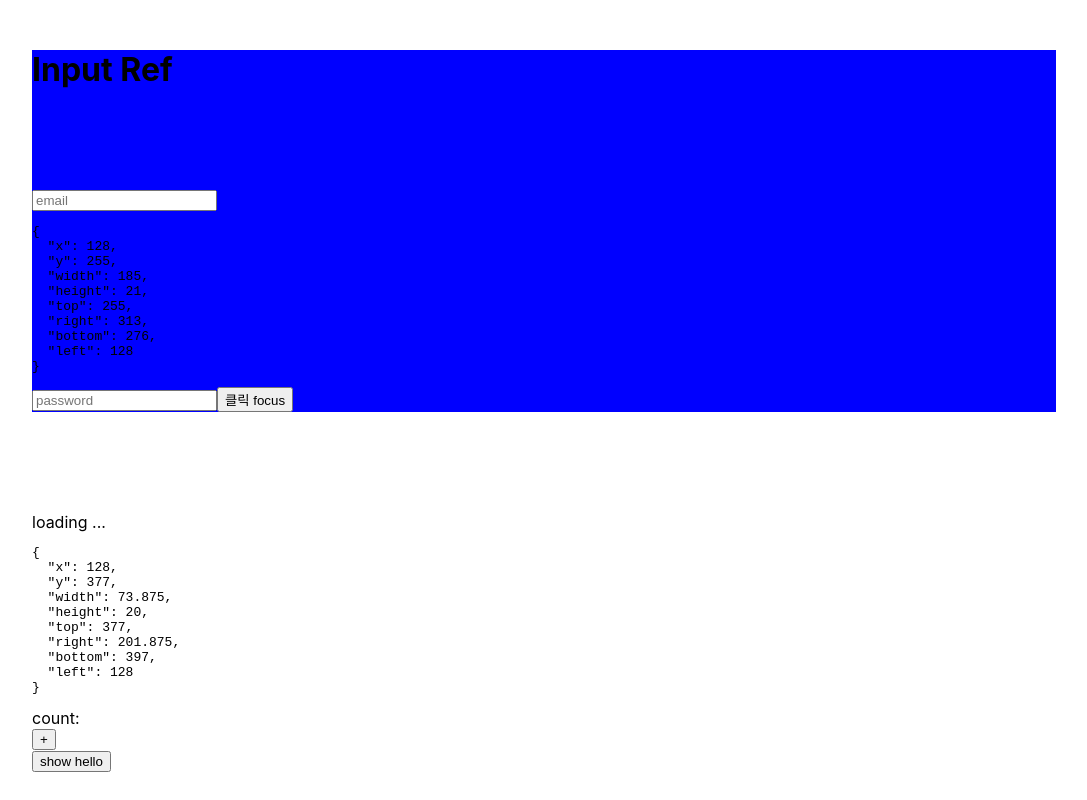
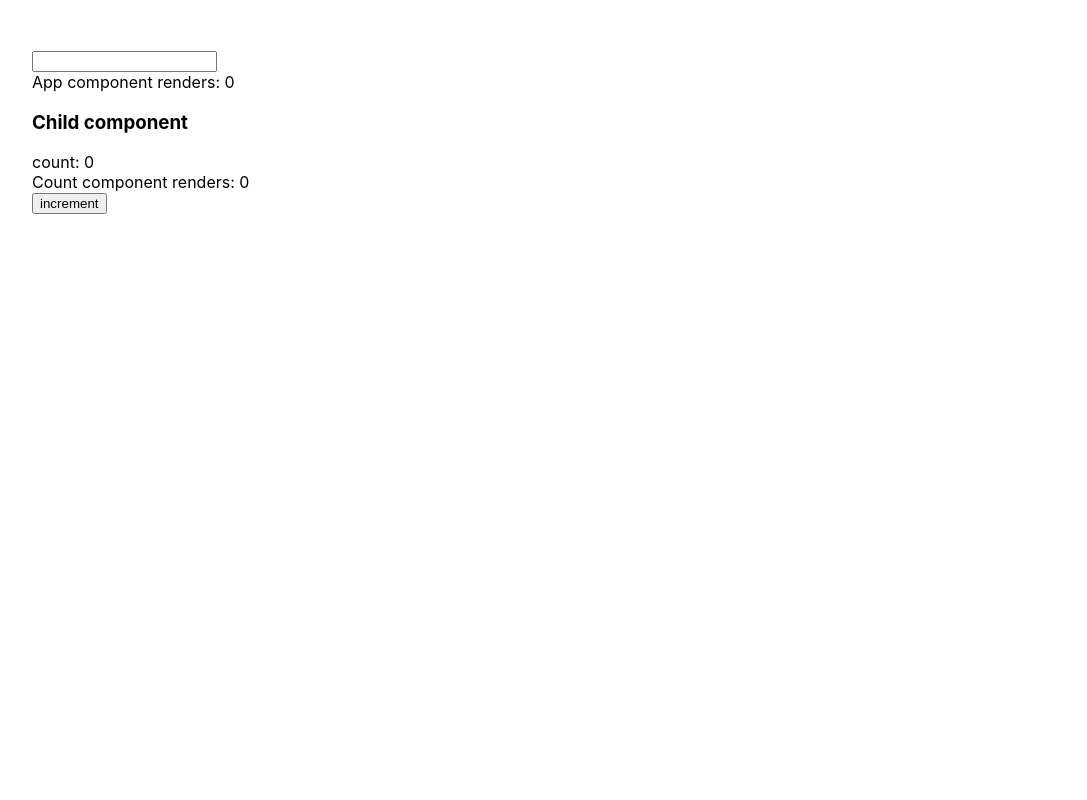
Before and after one commit to ston0538/react-hooks, a React (Create React App) app: page / in a window 1280 px wide. Shown: the top 800 px of the page, without its empty margins (96-1183 px from the left). Built offline with nearby package versions, Linux system fonts and the light colour scheme; no server answers.

Commit message:
useMemo 1

```diff
--- a/src/App.js
+++ b/src/App.js
@@ -1,68 +1,18 @@
-import React, { useState, useRef, useEffect } from "react";
+import React, { useState, useRef, useCallback } from "react";
 import "./App.css";
-import Hello from "./Hello";
-import useForm from "./hooks/useForm";
-import { useMeasure } from "./hooks/useMeasure";
-import { TestHooks } from "./components/TestHooks";
+import Count from "./components/Count";
 
 const App = () => {
-  const [values, handleChange] = useForm({
-    email: "",
-    password: "",
-    firstName: "",
-  });
-
-  const inputRef = useRef();
-  const helloRef = useRef(() => {});
-
-  const [showHello, setShowHello] = useState(true);
-
-  const [rect, inputRef2] = useMeasure([]);
-  useEffect(() => {
-    console.log("inputRef", inputRef);
-    console.log("helloref", helloRef);
-  }, []);
-  console.log(inputRef.current);
+  const [text, setText] = useState("");
+  const test = 1;
+  const renders = useRef(0);
+  // console.log(renders.current);
+  const onOdd = useCallback(() => setText(""), [setText]);
   return (
     <div>
-      <div style={{ background: "blue" }}>
-        <h1>Input Ref</h1>
-        <div style={{ marginTop: 100 }}>
-          <input
-            ref={inputRef}
-            type="text"
-            placeholder="email"
-            name="email"
-            value={values.email}
-            onChange={handleChange}
-          />
-          <pre>{JSON.stringify(rect, null, 2)}</pre>
-          <input
-            ref={inputRef2}
-            type="text"
-            placeholder="password"
-            name="password"
-            value={values.password}
-            onChange={handleChange}
-          />
-          <button
-            onClick={() => {
-              // inputRef.current.focus();
-              helloRef.current();
-            }}
-          >
-            클릭 focus
-          </button>
-        </div>
-      </div>
-      <div style={{ marginTop: 100 }}>
-        {showHello && <Hello />}
-        <button onClick={() => setShowHello(!showHello)}>show hello</button>
-      </div>
-      <div style={{ marginTop: 500 }}>
-        <h2>React hooks test</h2>
-        <TestHooks />
-      </div>
+      <input value={text} onChange={(e) => setText(e.target.value)} />
+      <div>App component renders: {renders.current++}</div>
+      <Count onOdd={onOdd} />
     </div>
   );
 };
--- /dev/null
+++ b/src/components/Count.js
@@ -0,0 +1,25 @@
+import React, { useState, useRef } from "react";
+
+const Count = React.memo(({ onOdd }) => {
+  const [count, setCount] = useState(0);
+  const renders = useRef(0);
+  return (
+    <div>
+      <h3>Child component</h3>
+      <div>count: {count}</div>
+      <div>Count component renders: {renders.current++}</div>
+      <button
+        onClick={() => {
+          if (count % 2 === 0) {
+            onOdd();
+          }
+          setCount((c) => c + 1);
+        }}
+      >
+        increment
+      </button>
+    </div>
+  );
+});
+
+export default Count;
```
